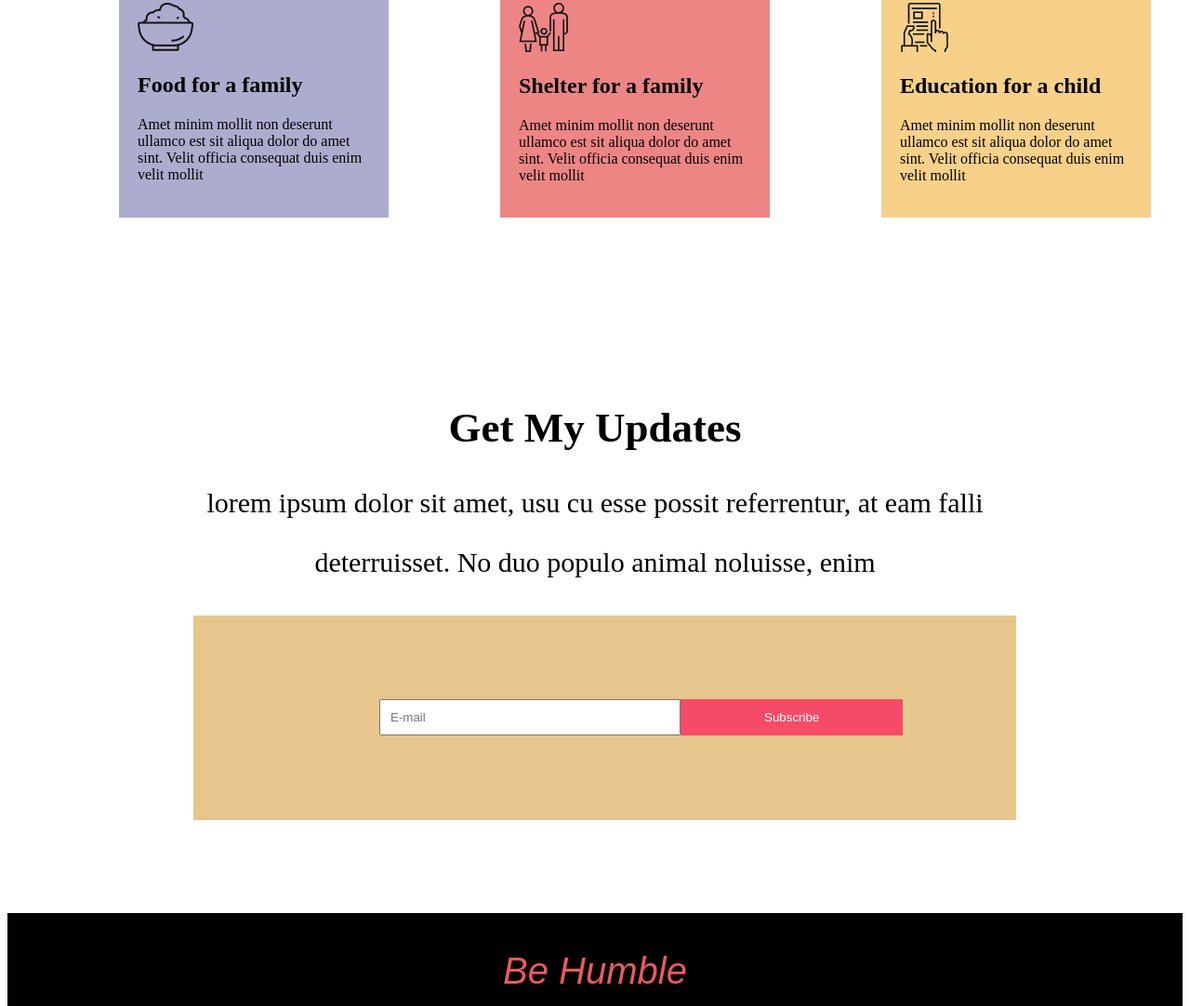
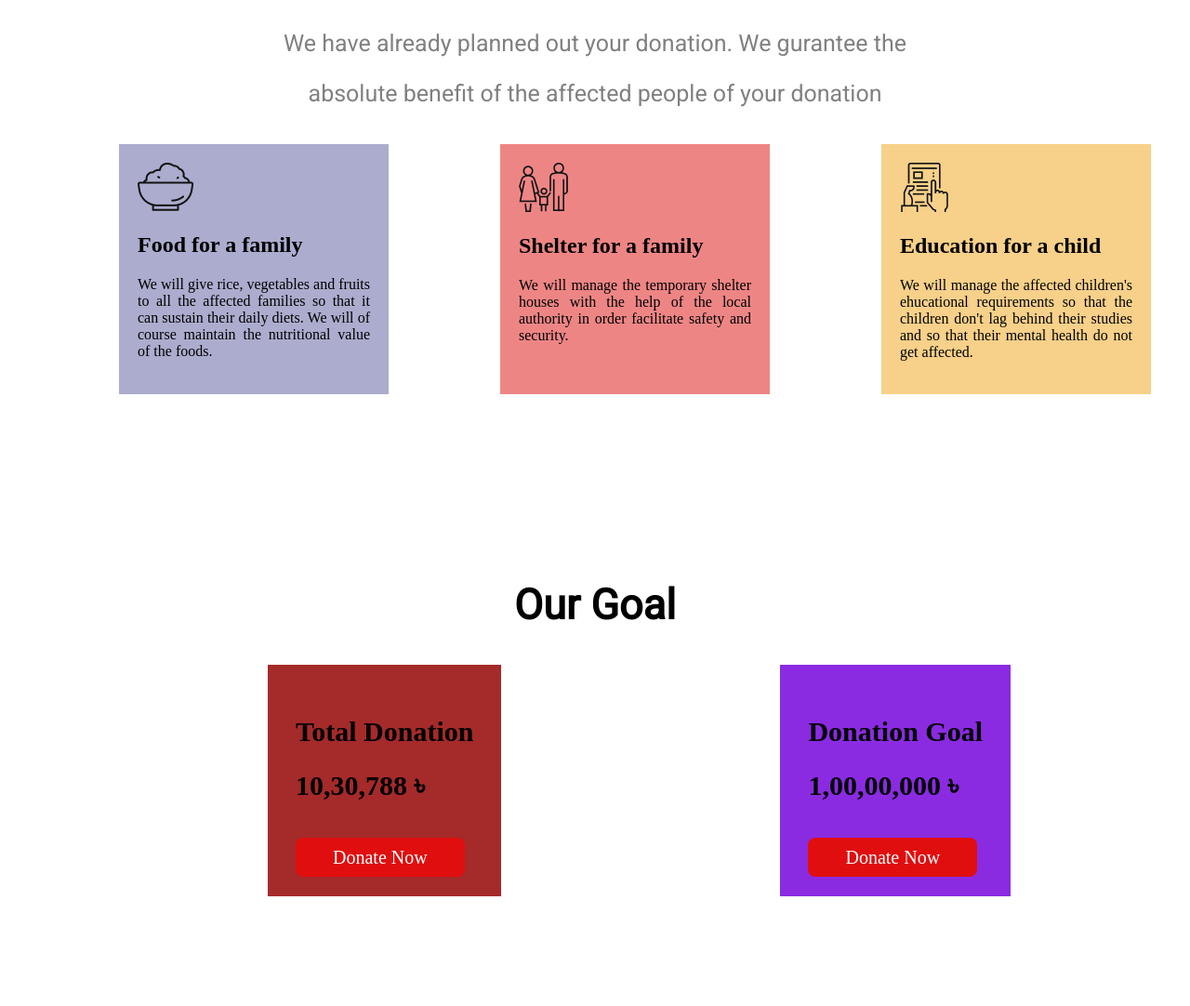
Before and after one commit to MubashirZahid/Assignment-1, a plain HTML site: page index.html in a window 1280 px wide. Shown: the part 1715-2797 px from the top of the page at 93% size. Drawn offline with Linux system fonts and the light colour scheme.

Commit message:
Next Commit

```diff
--- a/index.html
+++ b/index.html
@@ -6,24 +6,29 @@
     <meta name="viewport" content="width=device-width, initial-scale=1.0">
     <title>Donate Today</title>
     <link rel="stylesheet" href="style.css">
+    <link rel="preconnect" href="https://fonts.googleapis.com">
+    <link rel="preconnect" href="https://fonts.gstatic.com" crossorigin>
+    <link href="https://fonts.googleapis.com/css2?family=Roboto&display=swap" rel="stylesheet">
 </head>
 <body>
 
 <section class="sec1">
     <div class="header">
-        <h1>Let's Help Those Who Are</h1>
-        <h1>More In Need</h1>
-        <p>lorem ipsum dolor sit amet, usu cu esse possit referrentur, at eam falli</p>
-        <p class="para2">deterruisset. No duo populo animal noluisse, enim</p>
+        <h1 class="header-1">Let's Help Those Who Are</h1>
+        <h1 class="header-1">More In Need</h1>
+        <p>"The meaning of life is to find your gift. The purpose of</p>
+        <p class="para2">life is to give it away"</p>
         <a href="https://friendship.ngo/donate/bangladesh/" target="_blank">Donate Now</a>
     </div>
 </section>
 
+
+
 <section>
     <div class="donate-header">
         <h1>Donate Today</h1>
-        <p>lorem ipsum dolor sit amet, usu cu esse possit referrentur, at eam falli</p>
-        <p class="para2">deterruisset. No duo populo animal noluisse, enim</p>
+        <p class="para4">Don't waste anymore time. Donate Today so that the affected people</p>
+        <p class="para2 para4">gets the necessary help as early as possible</p>
     </div>
     <div class="donate-amount">
         <div class="donate-box">
@@ -48,36 +53,59 @@
     </div>
 </section>
 
+
 <section>
     <div class="donate-header">
         <h1>Our Donate Plan</h1>
-        <p>lorem ipsum dolor sit amet, usu cu esse possit referrentur, at eam falli</p>
-        <p class="para2">deterruisset. No duo populo animal noluisse, enim</p>
+        <p class="para4">We have already planned out your donation. We gurantee the</p>
+        <p class="para2 para4">absolute benefit of the affected people of your donation</p>
     </div>
     <div class="donate-plan-flex">
         <div class="donate-plan color1">
             <img src="icons/food.png" alt="">
             <h2>Food for a family</h2>
-            <p>Amet minim mollit non deserunt
-                ullamco est sit aliqua dolor do amet
-                sint. Velit officia consequat duis enim
-                velit mollit</p>
+            <p class="para3">We will give rice, vegetables and
+                fruits to all the affected families
+                so that it can sustain their daily diets.
+                We will of course maintain the nutritional
+                value of the foods.
+            </p>
         </div>
         <div class="donate-plan color2">
             <img src="icons/shelter.png" alt="">
             <h2>Shelter for a family</h2>
-            <p>Amet minim mollit non deserunt
-                ullamco est sit aliqua dolor do amet
-                sint. Velit officia consequat duis enim
-                velit mollit</p>
+            <p class="para3">We will manage the temporary shelter
+                houses with the help of the local authority
+                in order facilitate safety and security.
+            </p>
         </div>
         <div class="donate-plan color3">
             <img src="icons/Frame-1.png" alt="">
             <h2>Education for a child</h2>
-            <p>Amet minim mollit non deserunt
-                ullamco est sit aliqua dolor do amet
-                sint. Velit officia consequat duis enim
-                velit mollit</p>
+            <p class="para3">We will manage the affected children's
+               ehucational requirements so that the children
+               don't lag behind their studies and so that
+               their mental health do not get affected.
+            </p>
+        </div>
+    </div>
+</section>
+
+<section>
+
+    <div class="donate-header">
+        <h1>Our Goal</h1>
+    </div>
+    <div class="donate-goal-flex">
+        <div class="donate-goal-div-1">
+            <h1>Total Donation</h1>
+            <h2>10,30,788 &#2547</h2><br>
+            <a href="https://friendship.ngo/donate/bangladesh/" target="_blank">Donate Now</a>
+        </div>
+        <div class="donate-goal-div-2">
+            <h1>Donation Goal</h1>
+            <h2>1,00,00,000 &#2547</h2><br>
+            <a href="https://friendship.ngo/donate/bangladesh/" target="_blank">Donate Now</a>
         </div>
     </div>
 </section>
@@ -87,8 +115,8 @@
 <section>
     <div class="donate-header">
         <h1>Get My Updates</h1>
-        <p>lorem ipsum dolor sit amet, usu cu esse possit referrentur, at eam falli</p>
-        <p class="para2">deterruisset. No duo populo animal noluisse, enim</p>
+        <p class="para4">To get all the updates as early as possible. Please add</p>
+        <p class="para2 para4">your email and click the subscribe button</p>
     </div>
     <div class="form-cls">
         <form action="">
--- a/style.css
+++ b/style.css
@@ -1,8 +1,8 @@
 .sec1{
-    background-image: url(images/donation9.jpg);
+    background-image: url(images/donation3.jpg);
     background-repeat: no-repeat;
     background-size: cover;
-    height: 500px;
+    height: 700px;
 }
 
 .header{
@@ -12,8 +12,13 @@
     color: white;
     font-weight: bold;
     font-size: 25px;
-    padding: 86px;
+    padding: 171px;
 
+}
+.header-1{
+    font-size: 60px;
+    font-family: Arial, Helvetica, sans-serif;
+    line-height: 0.5;
 }
 .para2{
     margin-bottom: 40px;
@@ -23,7 +28,7 @@ a{
     background-color: rgb(224, 14, 14);
     padding: 10px 40px;
     font-size: 20px;
-    border-radius: 5px;
+    border-radius: 8px;
     color: white;
 
 }
@@ -34,6 +39,11 @@ a{
     margin-top: 200px;
     text-align: center;
     font-size: 30px;
+    font-family:'Roboto', sans-serif;;
+}
+.para4{
+    font-size: 25px;
+    color: grey;
 }
 .donate-amount{
     display:flex;
@@ -83,6 +93,48 @@ a{
 .color3{
     background-color: rgb(247, 208, 137);
 }
+.para3{
+    text-align: justify;
+}
+
+
+
+.donate-goal-flex{
+    display:flex;
+}
+.donate-goal-div-1{
+    background-color: brown;
+    margin-left: 280px;
+    padding: 30px;
+    font-size: 20px;
+}
+.donate-goal-div-2{
+    background-color: blueviolet;
+    margin-left: 300px;
+    padding: 30px;
+    font-size: 20px;
+}
+
+
+
+.form-cls{
+    background-color: rgb(230, 198, 140);
+    height: 220px;
+    width: 70%;
+    margin-left: 200px;
+}
+.input-cls-2{
+    width: 300px;
+    margin-left: 200px;
+    margin-top: 90px;
+    padding: 10px;
+}
+.submit-btn{
+    color: white;
+    background-color: rgb(245, 75, 103);
+    padding: 12px 90px;
+    border: none;
+}
 
 
 
@@ -106,23 +158,3 @@ a{
     margin-top: none;
 
 }
-
-
-.form-cls{
-    background-color: rgb(230, 198, 140);
-    height: 220px;
-    width: 70%;
-    margin-left: 200px;
-}
-.input-cls-2{
-    width: 300px;
-    margin-left: 200px;
-    margin-top: 90px;
-    padding: 10px;
-}
-.submit-btn{
-    color: white;
-    background-color: rgb(245, 75, 103);
-    padding: 12px 90px;
-    border: none;
-}
```
